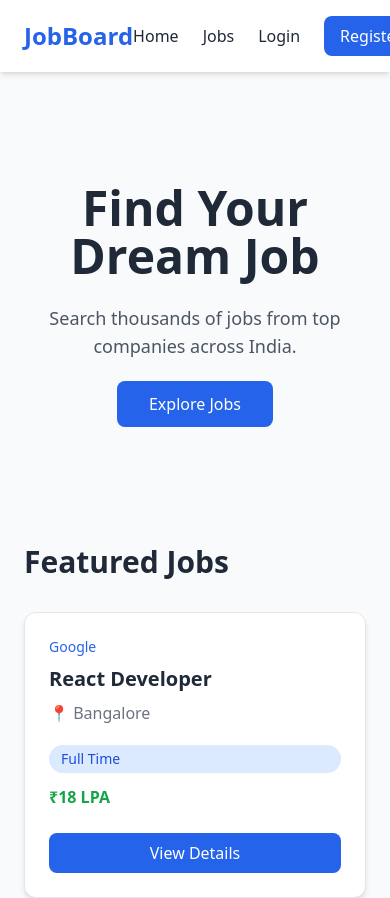
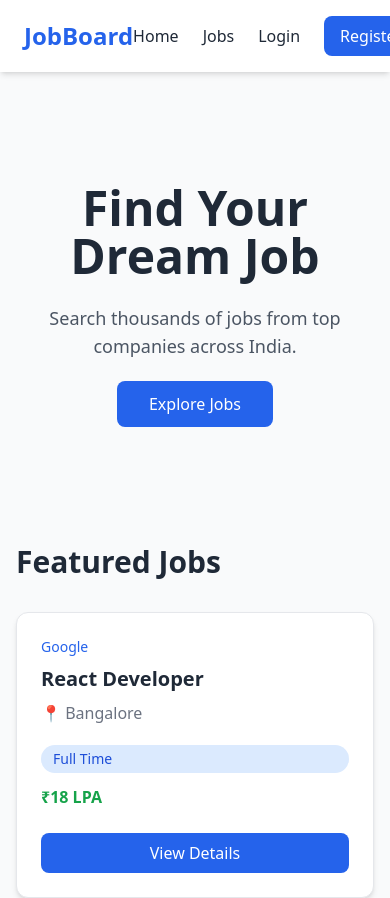
Before and after one commit to Aishwaryabhavaraju/job-board-capstone, a React app in the folder frontend/: page / in a window 390 px wide. Shown: the top 898 px of the page. Built offline with nearby package versions, Linux system fonts and the light colour scheme; the HTML template or start-up script is replaced by a standard one.

Commit message:
style: improve application spacing on mobile

```diff
--- a/frontend/src/layouts/MainLayout.jsx
+++ b/frontend/src/layouts/MainLayout.jsx
@@ -7,7 +7,17 @@ export default function MainLayout() {
     <>
       <Navbar />
 
-      <main className="min-h-screen max-w-7xl mx-auto px-6 py-8">
+      <main
+        className="
+          min-h-screen
+          max-w-7xl
+          mx-auto
+          px-4
+          sm:px-6
+          lg:px-8
+          py-8
+        "
+      >
         <Outlet />
       </main>
 
```
